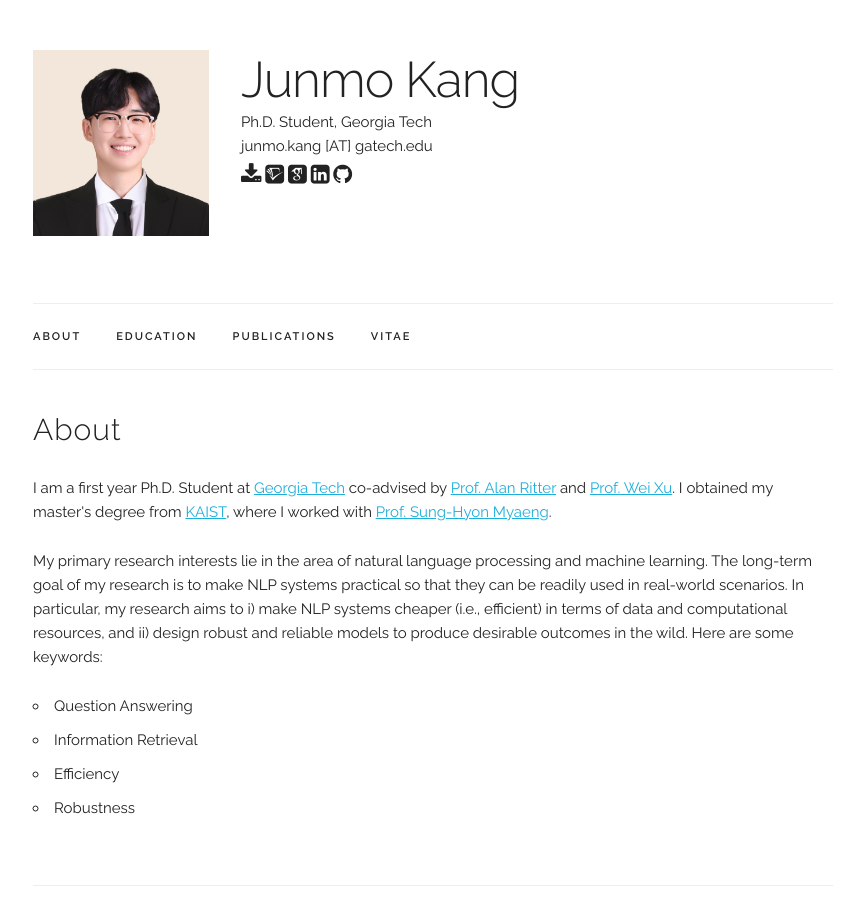
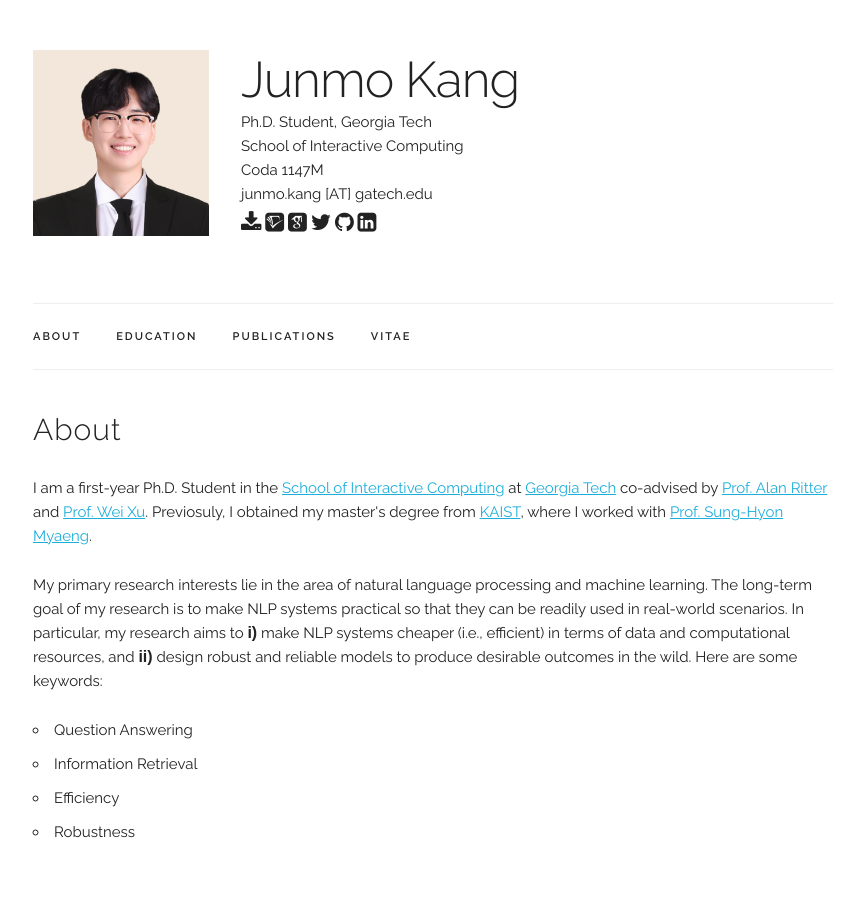
Before and after one commit to jm-kang/jm-kang.github.io, a Jekyll site: the page built from index.html, in a window 1280 px wide and 900 px high. Shown: the whole window, without its empty margins (207-1071 px from the left). Built offline with Jekyll 4.4.1, drawn with Linux system fonts in a browser that asks for light colours; some web fonts are replaced.

Commit message:
update office

```diff
--- a/_data/main_info.yaml
+++ b/_data/main_info.yaml
@@ -1,8 +1,10 @@
 name: "Junmo Kang"
 title: "Ph.D. Student, Georgia Tech"
+dept: "School of Interactive Computing"
+office: "Coda 1147M"
 email: "junmo.kang [AT] gatech.edu"
 profile_pic: "/assets/profile-pics/jm.jpeg"
-# twitter: "https://twitter.com/jm-kang"
+twitter: "https://twitter.com/JunmoKang"
 cv: "assets/cv/CV.pdf"
 semantic_scholar: "https://www.semanticscholar.org/author/Junmo-Kang/153041329"
 google_scholar: "https://scholar.google.com/citations?user=BGiZE6MAAAAJ&hl=en"
--- a/_layouts/default.html
+++ b/_layouts/default.html
@@ -69,6 +69,8 @@
         <div class="nine columns main-description">
             <h1>{{ site.data.main_info.name }}</h1>
             <p>{{ site.data.main_info.title }}</p>
+            <p>{{ site.data.main_info.dept }}</p>
+            <p>{{ site.data.main_info.office }}</p>
             <p>{{ site.data.main_info.email }}</p>
             <p>
               <span onclick="window.open('{{ site.data.main_info.cv }}')" style="cursor: pointer">
@@ -83,12 +85,16 @@
                 <i class="ai fa ai-google-scholar-square" aria-hidden="true"></i>
               </span>
 
-              <span onclick="window.open('{{ site.data.main_info.linkedin }}')" style="cursor: pointer">
-                <i class="fa fa-linkedin-square" aria-hidden="true"></i>
+              <span onclick="window.open('{{ site.data.main_info.twitter }}')" style="cursor: pointer">
+                <i class="fa fa-twitter" aria-hidden="true"></i>
               </span>
 
               <span onclick="window.open('{{ site.data.main_info.github }}')" style="cursor: pointer">
                 <i class="fa fa-github" aria-hidden="true"></i>
+              </span>
+
+              <span onclick="window.open('{{ site.data.main_info.linkedin }}')" style="cursor: pointer">
+                <i class="fa fa-linkedin-square" aria-hidden="true"></i>
               </span>
             </p>
         </div>
@@ -118,9 +124,6 @@
           based on <a href="https://web.media.mit.edu/~msaveski/">Martin Saveski</a>'s template
         </div>
         <div class="four columns">
-          <!-- <span onclick="window.open('{{ site.data.main_info.twitter }}')" style="cursor: pointer">
-            <i class="fa fa-twitter" aria-hidden="true"></i>
-          </span> -->
           <span onclick="window.open('{{ site.data.main_info.cv }}')" style="cursor: pointer">
             <i class="fa fa-download" aria-hidden="true"></i>
           </span>
@@ -130,11 +133,14 @@
           <span onclick="window.open('{{ site.data.main_info.google_scholar }}')" style="cursor: pointer">
             <i class="ai ai-google-scholar-square" aria-hidden="true"></i>
           </span>
-          <span onclick="window.open('{{ site.data.main_info.linkedin }}')" style="cursor: pointer">
-            <i class="fa fa-linkedin-square" aria-hidden="true"></i>
+          <span onclick="window.open('{{ site.data.main_info.twitter }}')" style="cursor: pointer">
+            <i class="fa fa-twitter" aria-hidden="true"></i>
           </span>
           <span onclick="window.open('{{ site.data.main_info.github }}')" style="cursor: pointer">
             <i class="fa fa-github" aria-hidden="true"></i>
+          </span>
+          <span onclick="window.open('{{ site.data.main_info.linkedin }}')" style="cursor: pointer">
+            <i class="fa fa-linkedin-square" aria-hidden="true"></i>
           </span>
         </div>
       </div>
--- a/index.html
+++ b/index.html
@@ -6,13 +6,13 @@ layout: default
   <h4>About</h4>
   <p>
     <p>
-      I am a first year Ph.D. Student at <a href="https://www.ic.gatech.edu">Georgia Tech</a> co-advised by <a href="http://aritter.github.io">Prof. Alan Ritter</a> and <a href="https://cocoxu.github.io">Prof. Wei Xu</a>.
-      I obtained my master's degree from <a href="https://www.kaist.ac.kr/en/">KAIST</a>, where I worked with <a href="http://ir.kaist.ac.kr/member/professor/">Prof. Sung-Hyon Myaeng</a>.
+      I am a first-year Ph.D. Student in the <a href="https://www.ic.gatech.edu/">School of Interactive Computing</a> at <a href="https://www.gatech.edu">Georgia Tech</a> co-advised by <a href="http://aritter.github.io">Prof. Alan Ritter</a> and <a href="https://cocoxu.github.io">Prof. Wei Xu</a>.
+      Previosuly, I obtained my master's degree from <a href="https://www.kaist.ac.kr/en/">KAIST</a>, where I worked with <a href="http://ir.kaist.ac.kr/member/professor/">Prof. Sung-Hyon Myaeng</a>.
     </p>
     <p>
       My primary research interests lie in the area of natural language processing and machine learning. The long-term goal of my research is to make NLP systems practical so that they can be readily used in real-world scenarios.
       <!-- To this end, I am interested in understanding barriers preventing NLP systems from being practical, finding hidden assumptions that are favorable to academic settings, and solving them through novel machine learning approaches. -->
-      In particular, my research aims to i) make NLP systems cheaper (i.e., efficient) in terms of data and computational resources, and ii) design robust and reliable models to produce desirable outcomes in the wild.
+      In particular, my research aims to <b style="font: icon;font-weight: bold;">i)</b> make NLP systems cheaper (i.e., efficient) in terms of data and computational resources, and <b style="font: icon;font-weight: bold;">ii)</b> design robust and reliable models to produce desirable outcomes in the wild.
       Here are some keywords:
       <ul>
         <li>
```
